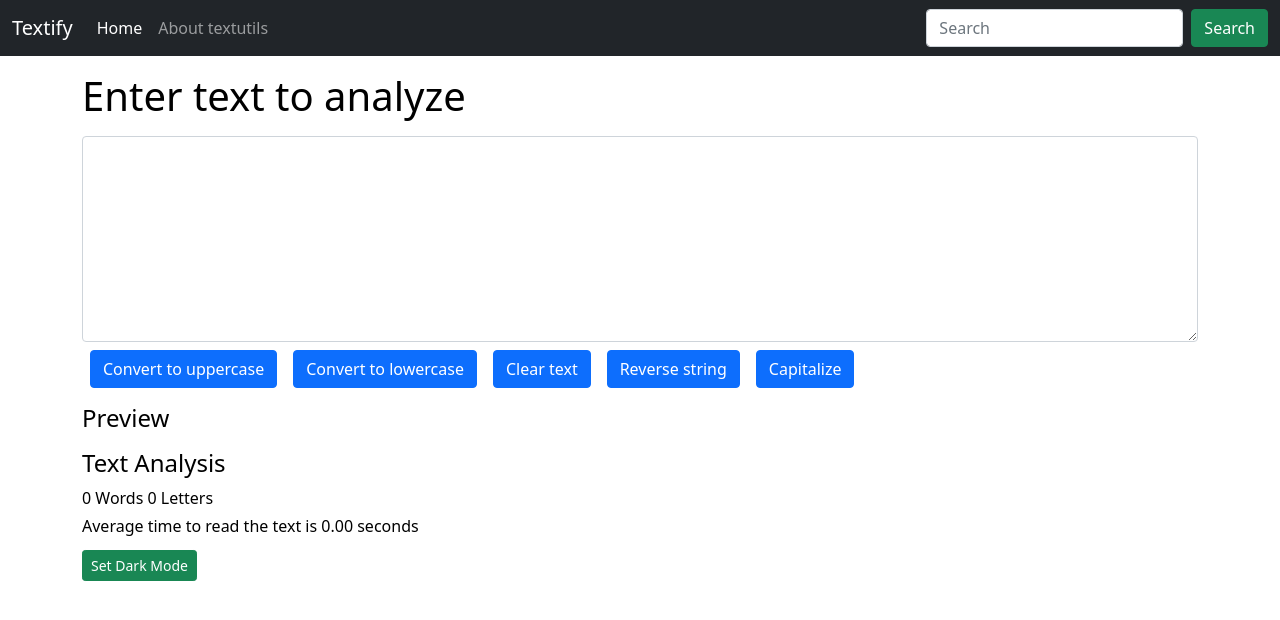
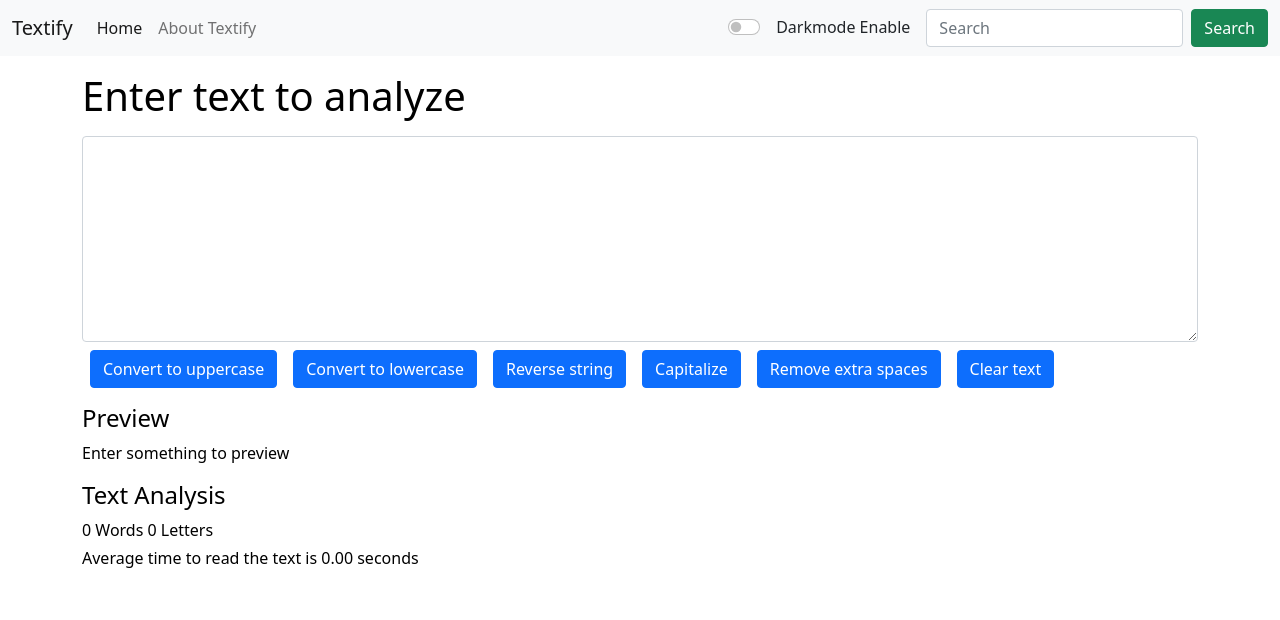
Before and after one commit to Parthiba-Mukhopadhyay/Textify, a React (Create React App) app in the folder my-app/: page / in a window 1280 px wide. Shown: the top 620 px of the page. Built offline with nearby package versions, Linux system fonts and the light colour scheme.

Commit message:
project1

```diff
--- a/my-app/src/App.js
+++ b/my-app/src/App.js
@@ -1,13 +1,26 @@
+import React, { useState } from "react";
 import "./App.css";
 //import About from "./Components/About";
 import Navbar from "./Components/Navbar";
 import Textform from "./Components/Textform";
 
 function App() {
+  const[mode,setMode]=useState('light');
+  const toggleMode=()=>{
+    if(mode==='light')
+    {
+      setMode('dark')
+      document.body.style.backgroundColor='#081633';
+    }
+    else{
+      setMode('light')
+      document.body.style.backgroundColor='rgb(214 238 246)';
+    }
+  }
   return (
     <>
-      <Navbar title="Textify" aboutText="About textutils" />
-        <Textform/>
+      <Navbar title="Textify" toggleMode={toggleMode} mode={mode} aboutText="About Textify" />
+        <Textform mode={mode}/>
     </>
   );
 }
--- a/my-app/src/Components/Navbar.js
+++ b/my-app/src/Components/Navbar.js
@@ -1,9 +1,11 @@
 import React from "react";
-import propTypes from 'prop-types'
+import propTypes from "prop-types";
 export default function Navbar(props) {
   return (
     <div>
-      <nav className="navbar navbar-expand-lg navbar-dark bg-dark">
+      <nav
+        className={`navbar navbar-expand-lg navbar-${props.mode} bg-${props.mode}`}
+      >
         <div className="container-fluid">
           <a className="navbar-brand" href="/">
             {props.title}
@@ -32,6 +34,18 @@ export default function Navbar(props) {
                 </a>
               </li>
             </ul>
+            <div className={`form-check form-switch mx-2 text-${props.mode==='light'?'dark':'light'}`}>
+              <input
+                className="form-check-input"
+                type="checkbox"
+                role="switch"
+                id="flexSwitchCheckDefault"
+                onClick={props.toggleMode}
+              />
+              <label className="form-check-label mx-2 text-{}" htmlFor="flexSwitchCheckDefault">
+                Darkmode Enable
+              </label>
+            </div>
             <form className="d-flex">
               <input
                 className="form-control me-2"
@@ -51,13 +65,13 @@ export default function Navbar(props) {
 }
 
 //isRequired is used to denote that the field is mandatory
-Navbar.propTypes={
-    title: propTypes.string.isRequired,
-    aboutText: propTypes.string.isRequired
-}
+Navbar.propTypes = {
+  title: propTypes.string.isRequired,
+  aboutText: propTypes.string.isRequired,
+};
 
 //to set default values for the props
 Navbar.defaultProps = {
-    title: 'Set title here',
-    aboutText: 'About text here'
-  };
+  title: "Set title here",
+  aboutText: "About text here",
+};
--- a/my-app/src/Components/Textform.js
+++ b/my-app/src/Components/Textform.js
@@ -1,6 +1,6 @@
 import React, { useState } from "react";
 
-export default function Textform() {
+export default function Textform(props) {
 
   const handleUpClick = () => {
     console.log("Clicked");
@@ -47,45 +47,52 @@ export default function Textform() {
     //event.target basically finds the state that triggered the change while .value allows updation.
   };
 
-  const [myText,setMyText]=useState("Set Dark Mode")
-  const [myStyle,setMyStyle]=useState({
-    color:'black',
-    backgroundColor:'white'
-  })
+const handlermvspClick=()=>{
+  let newtext=text.split(/[ ]+/)
+  setText(newtext.join(" "))
+}
 
-const toggleStyle=()=>{
-  if(myStyle.color==='white')
-  {
-    setMyStyle ({
-      color:'black',
-      backgroundColor:'white'
-    })
-    setMyText("Enable Dark Mode")
-  }
-  else{
-      setMyStyle ({
-        color:'white',
-        backgroundColor:'black'
-      })
-      setMyText("Enable Light Mode")
-    }
+  // const [myText,setMyText]=useState("Set Dark Mode")
+  // const [myStyle,setMyStyle]=useState({
+  //   color:'black',
+  //   backgroundColor:'white'
+  // })
 
-  }
+// const toggleStyle=()=>{
+//   if(myStyle.color==='white')
+//   {
+//     setMyStyle ({
+//       color:'black',
+//       backgroundColor:'white'
+//     })
+//     setMyText("Enable Dark Mode")
+//   }
+//   else{
+//       setMyStyle ({
+//         color:'white',
+//         backgroundColor:'black'
+//       })
+//       setMyText("Enable Light Mode")
+//     }
+
+//   }
 
   const [text, setText] = useState("");
   return (
     <>
-    <div className="container" style={myStyle}>
+    <div className="container" style={{color: props.mode==='dark'?'white':'black'}}>
       <h1 className="my-3">Enter text to analyze</h1>
-        <div className>
+        <div>
           <textarea
             className="form-control"
             id="exampleFormControlTextarea1"
             rows="8"
             value={text}
             onChange={handleOnChange}
+            style={{backgroundColor: props.mode==='dark'?'grey':'white', color: props.mode==='dark'?'white':'black'}}
           ></textarea>
         </div>
+
         <button
           type="button"
           className="btn btn-primary my-2 mx-2"
@@ -94,6 +101,7 @@ const toggleStyle=()=>{
         >
           Convert to uppercase
         </button>
+
         <button
           type="button"
           className="btn btn-primary my-2 mx-2"
@@ -102,6 +110,34 @@ const toggleStyle=()=>{
         >
           Convert to lowercase
         </button>
+
+        <button
+          type="button"
+          className="btn btn-primary my-2 mx-2"
+          value={text}
+          onClick={handlerevClick}
+        >
+          Reverse string
+        </button>
+
+        <button
+          type="button"
+          className="btn btn-primary my-2 mx-2"
+          value={text}
+          onClick={handlecapClick}
+        >
+          Capitalize
+        </button>
+
+        <button
+          type="button"
+          className="btn btn-primary my-2 mx-2"
+          value={text}
+          onClick={handlermvspClick}
+        >
+          Remove extra spaces
+        </button>
+
         <button
           type="button"
           className="btn btn-primary my-2 mx-2"
@@ -110,28 +146,13 @@ const toggleStyle=()=>{
         >
           Clear text
         </button>
-        <button
-          type="button"
-          className="btn btn-primary my-2 mx-2"
-          value={text}
-          onClick={handlerevClick}
-        >
-          Reverse string
-        </button>
-        <button
-          type="button"
-          className="btn btn-primary my-2 mx-2"
-          value={text}
-          onClick={handlecapClick}
-        >
-          Capitalize
-        </button>
+
         <h4 className="my-2">Preview</h4>
-        <p>{text}</p>
+        <p>{text.length>0?text:"Enter something to preview"}</p>
         <h4>Text Analysis</h4>
         <p className="my-1">{text.split(" ").length-1} Words {text.length} Letters</p>
         <p className="my-1">Average time to read the text is {((text.split(" ").length-1)*0.2).toFixed(2)} seconds</p>
-      <button onClick={toggleStyle} type="button" className= "btn btn-success btn-sm my-2">{myText}</button>
+      {/* <button onClick={toggleStyle} type="button" className= "btn btn-success btn-sm my-2">{myText}</button> */}
     </div>
     </>
   );
```
